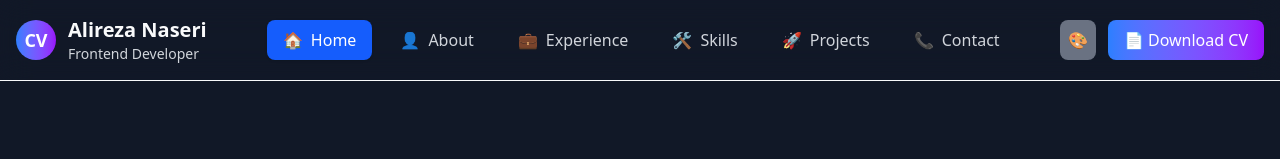
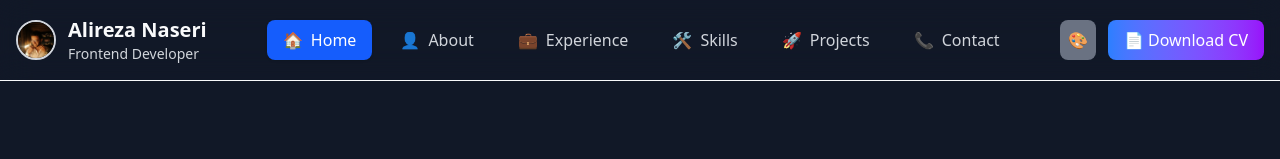
Before and after one commit to alirezanasery/online-resume2, a Next.js app: page / in a window 1280 px wide. Shown: the top 159 px of the page. Built offline with nearby package versions, Linux system fonts and the light colour scheme.

Commit message:
Add files via upload

```diff
--- a/src/components/layout/Header.tsx
+++ b/src/components/layout/Header.tsx
@@ -4,7 +4,6 @@ import { usePathname } from 'next/navigation';
 import { personalData } from '@/data/personalData';
 import { useState, useEffect, useMemo } from 'react';
 
-// تعریف نوع Theme
 type Theme = 'dark' | 'light' | 'blue' | 'green';
 
 export function Header() {
@@ -17,7 +16,7 @@ const themes = useMemo(() => [
     { id: 'light' as Theme, name: 'Light', icon: '☀️' },
     { id: 'blue' as Theme, name: 'Blue', icon: '🔵' },
     { id: 'green' as Theme, name: 'Green', icon: '🟢' },
-], []); // useMemo اضافه شد
+  ], []);
 
   const changeTheme = (newTheme: Theme) => {
     setTheme(newTheme);
@@ -26,8 +25,6 @@ const themes = useMemo(() => [
     setShowPicker(false);
   };
 
-  // بارگذاری theme از localStorage هنگام لود
-// خط ۳۹ هم درسته چون حالا themes با useMemo ثابت شده
   useEffect(() => {
     const savedTheme = localStorage.getItem('theme') as Theme;
     if (savedTheme && themes.some(t => t.id === savedTheme)) {
@@ -37,7 +34,20 @@ useEffect(() => {
       setTheme('dark');
       document.documentElement.setAttribute('data-theme', 'dark');
     }
-}, [themes]); // اینجا درسته
+  }, [themes]);
+
+  const handleDownloadCV = () => {
+    // روش بهینه‌تر برای دانلود
+    const link = document.createElement('a');
+    link.href = '/naseri.pdf';
+    link.download = 'naseri.pdf';
+    link.style.display = 'none';
+    document.body.appendChild(link);
+    link.click();
+    setTimeout(() => {
+      document.body.removeChild(link);
+    }, 100);
+  };
 
   const navItems = [
     { href: '/', label: 'Home', icon: '🏠' },
@@ -52,9 +62,17 @@ useEffect(() => {
     <header className="theme-card/90 backdrop-blur-lg border-b border-theme sticky top-0 z-50">
       <nav className="container mx-auto px-4 py-4">
         <div className="flex justify-between items-center">
-          <Link href="/" className="flex items-center space-x-3 flex-shrink-0 mr-4">
-            <div className="w-10 h-10 bg-gradient-to-r from-blue-500 to-purple-600 rounded-full flex items-center justify-center flex-shrink-0">
-              <span className="text-white font-bold text-lg">CV</span>
+          {/* لوگو با عکس پروفایل */}
+          <Link
+            href="/"
+            className="flex items-center space-x-3 flex-shrink-0 mr-4 cursor-pointer" // cursor-pointer اضافه شد
+          >
+            <div className="w-10 h-10 rounded-full flex items-center justify-center flex-shrink-0 overflow-hidden border-2 border-gray-300 dark:border-gray-600">
+              <img
+                src="/profile.jpg"
+                alt="Profile"
+                className="w-full h-full object-cover"
+              />
             </div>
             <div className="hidden sm:block">
               <h1 className="text-xl font-bold theme-text">
@@ -66,12 +84,13 @@ useEffect(() => {
             </div>
           </Link>
 
+          {/* منوی اصلی */}
           <div className="hidden md:flex items-center gap-2 lg:gap-3 flex-1 justify-center mx-4">
             {navItems.map((item) => (
               <Link
                 key={item.href}
                 href={item.href}
-                className={`flex items-center gap-2 px-3 lg:px-4 py-2 rounded-lg transition-all duration-200 text-sm lg:text-base whitespace-nowrap min-w-fit ${
+                className={`flex items-center gap-2 px-3 lg:px-4 py-2 rounded-lg transition-all duration-200 text-sm lg:text-base whitespace-nowrap min-w-fit cursor-pointer ${
                   pathname === item.href
                     ? 'bg-blue-600 text-white shadow-sm'
                     : 'theme-text-muted hover:bg-gray-500 hover:bg-opacity-20'
@@ -83,11 +102,13 @@ useEffect(() => {
             ))}
           </div>
 
+          {/* سمت چپ - تم و دانلود */}
           <div className="flex items-center gap-3 flex-shrink-0">
+            {/* انتخاب تم */}
             <div className="relative">
               <button
                 onClick={() => setShowPicker(!showPicker)}
-                className="p-2 rounded-lg bg-gray-500 bg-opacity-20 hover:bg-opacity-30 transition-colors theme-text"
+                className="p-2 rounded-lg bg-gray-500 bg-opacity-20 hover:bg-opacity-30 transition-colors theme-text cursor-pointer" // cursor-pointer اضافه شد
                 aria-label="Select theme"
               >
                 🎨
@@ -99,7 +120,7 @@ useEffect(() => {
                     <button
                       key={t.id}
                       onClick={() => changeTheme(t.id)}
-                      className={`flex items-center gap-2 w-full px-3 py-2 rounded text-sm transition-colors ${
+                      className={`flex items-center gap-2 w-full px-3 py-2 rounded text-sm transition-colors cursor-pointer ${
                         theme === t.id
                           ? 'bg-blue-600 text-white'
                           : 'theme-text hover:bg-gray-500 hover:bg-opacity-20'
@@ -113,19 +134,24 @@ useEffect(() => {
               )}
             </div>
 
-            <button className="bg-gradient-to-r from-blue-500 to-purple-600 text-white px-4 py-2 rounded-lg hover:from-blue-600 hover:to-purple-700 transition-all whitespace-nowrap font-medium">
+            {/* دکمه دانلود */}
+            <button
+              onClick={handleDownloadCV}
+              className="bg-gradient-to-r from-blue-500 to-purple-600 text-white px-4 py-2 rounded-lg hover:from-blue-600 hover:to-purple-700 transition-all whitespace-nowrap font-medium cursor-pointer" // cursor-pointer اضافه شد
+            >
               📄 Download CV
             </button>
           </div>
         </div>
 
+        {/* منوی موبایل */}
         <div className="md:hidden mt-4">
           <div className="flex overflow-x-auto gap-2 pb-2 scrollbar-hide">
             {navItems.map((item) => (
               <Link
                 key={item.href}
                 href={item.href}
-                className={`flex items-center gap-2 px-3 py-2 rounded-lg text-sm whitespace-nowrap transition-all flex-shrink-0 ${
+                className={`flex items-center gap-2 px-3 py-2 rounded-lg text-sm whitespace-nowrap transition-all flex-shrink-0 cursor-pointer ${
                   pathname === item.href
                     ? 'bg-blue-600 text-white'
                     : 'theme-card theme-text-muted'
```
Lines whose indentation alone changed are shown as unchanged.
